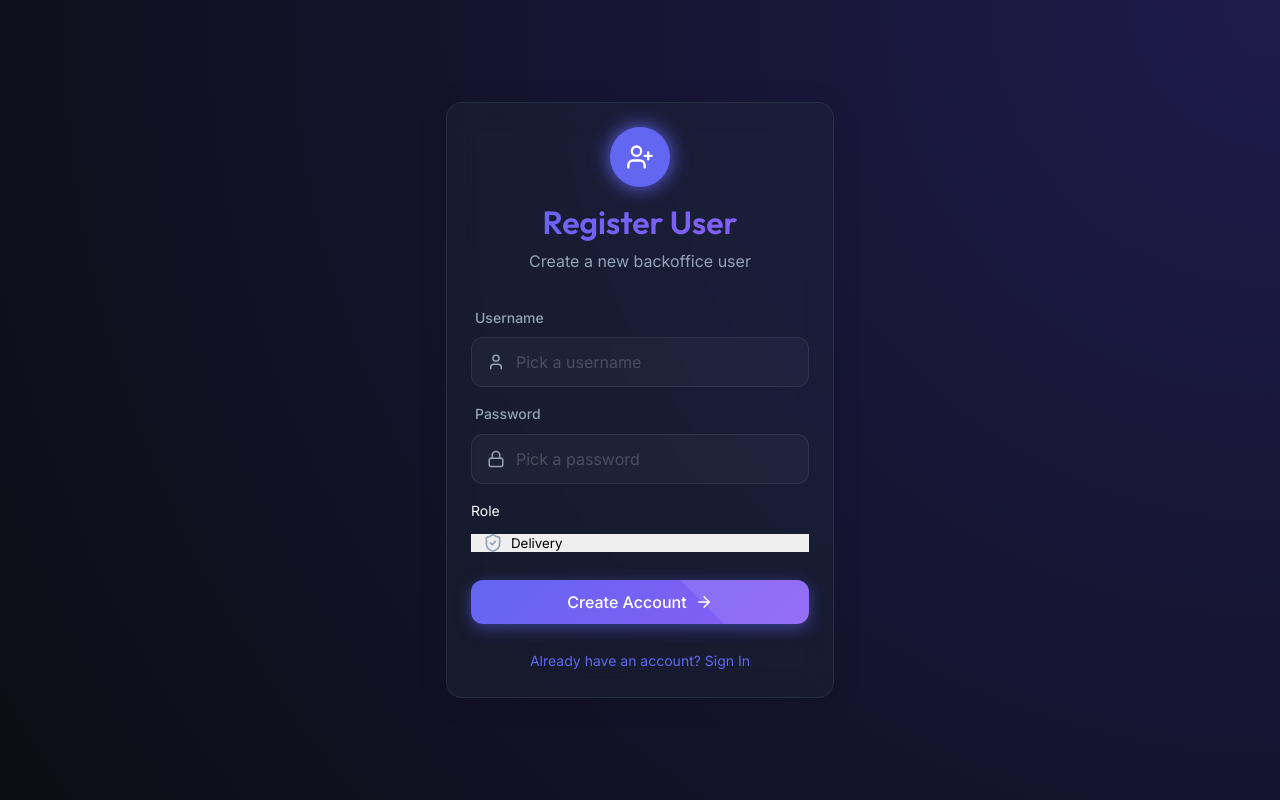
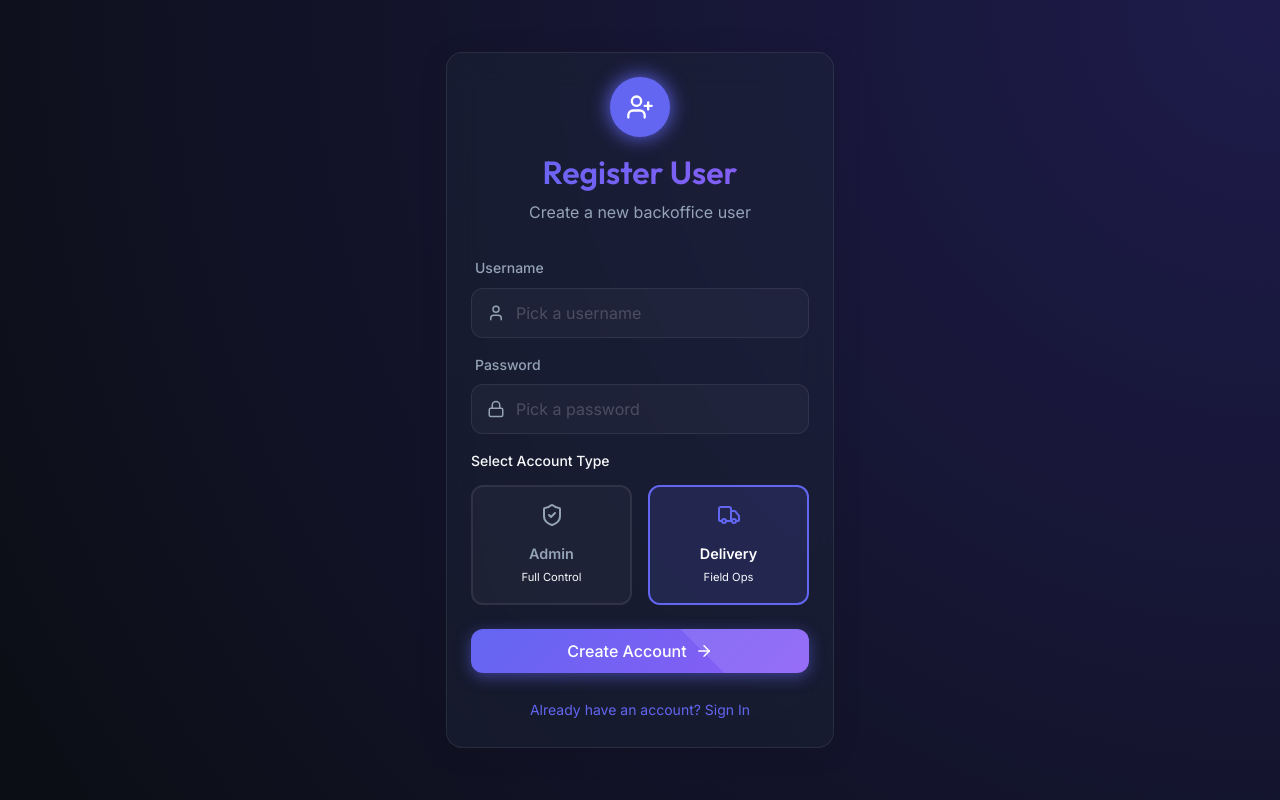
Before and after one commit to DarwinSalcedo/tracker-orders, a React (Vite) app in the folder frontend/: page /backoffice/register in a window 1280 px wide. Built offline with nearby package versions, Linux system fonts and the light colour scheme; no server answers.

Commit message:
visual enhance registration

```diff
--- a/frontend/src/pages/Backoffice/Register.jsx
+++ b/frontend/src/pages/Backoffice/Register.jsx
@@ -5,7 +5,7 @@ import { motion } from 'framer-motion';
 import Button from '../../components/ui/Button';
 import Input from '../../components/ui/Input';
 import Card from '../../components/ui/Card';
-import { Lock, User, UserPlus, ArrowRight, Loader, ShieldCheck } from 'lucide-react';
+import { Lock, User, UserPlus, ArrowRight, Loader, ShieldCheck, Truck } from 'lucide-react';
 
 const Register = () => {
     const [username, setUsername] = useState('');
@@ -85,18 +85,53 @@ const Register = () => {
                         />
 
                         <div className="input-group" style={{ marginBottom: '1.5rem' }}>
-                            <label style={{ display: 'block', marginBottom: '0.5rem', color: 'var(--color-text-dim)', fontSize: '0.875rem' }}>Role</label>
-                            <div style={{ position: 'relative' }}>
-                                <ShieldCheck size={20} style={{ position: 'absolute', left: '12px', top: '50%', transform: 'translateY(-50%)', color: 'var(--color-text-muted)' }} />
-                                <select
-                                    className="input-field"
-                                    value={role}
-                                    onChange={(e) => setRole(e.target.value)}
-                                    style={{ width: '100%', paddingLeft: '40px', appearance: 'none' }}
+                            <label style={{ display: 'block', marginBottom: '0.75rem', color: 'var(--color-text-dim)', fontSize: '0.875rem', fontWeight: '500' }}>Select Account Type</label>
+                            <div style={{ display: 'grid', gridTemplateColumns: '1fr 1fr', gap: '1rem' }}>
+                                <motion.div
+                                    whileHover={{ scale: 1.02 }}
+                                    whileTap={{ scale: 0.98 }}
+                                    onClick={() => setRole('Admin')}
+                                    style={{
+                                        padding: '1rem',
+                                        background: role === 'Admin' ? 'rgba(99, 102, 241, 0.15)' : 'rgba(255, 255, 255, 0.03)',
+                                        border: `2px solid ${role === 'Admin' ? 'var(--color-primary)' : 'var(--glass-border)'}`,
+                                        borderRadius: '12px',
+                                        cursor: 'pointer',
+                                        textAlign: 'center',
+                                        transition: 'all 0.2s ease'
+                                    }}
                                 >
-                                    <option value="Admin">Admin</option>
-                                    <option value="Delivery">Delivery</option>
-                                </select>
+                                    <ShieldCheck
+                                        size={24}
+                                        color={role === 'Admin' ? 'var(--color-primary)' : 'var(--color-text-muted)'}
+                                        style={{ marginBottom: '0.5rem' }}
+                                    />
+                                    <div style={{ fontWeight: '600', fontSize: '0.9rem', color: role === 'Admin' ? 'white' : 'var(--color-text-muted)' }}>Admin</div>
+                                    <div style={{ fontSize: '0.7rem', color: 'var(--color-text-dim)', marginTop: '0.25rem' }}>Full Control</div>
+                                </motion.div>
+
+                                <motion.div
+                                    whileHover={{ scale: 1.02 }}
+                                    whileTap={{ scale: 0.98 }}
+                                    onClick={() => setRole('Delivery')}
+                                    style={{
+                                        padding: '1rem',
+                                        background: role === 'Delivery' ? 'rgba(99, 102, 241, 0.15)' : 'rgba(255, 255, 255, 0.03)',
+                                        border: `2px solid ${role === 'Delivery' ? 'var(--color-primary)' : 'var(--glass-border)'}`,
+                                        borderRadius: '12px',
+                                        cursor: 'pointer',
+                                        textAlign: 'center',
+                                        transition: 'all 0.2s ease'
+                                    }}
+                                >
+                                    <Truck
+                                        size={24}
+                                        color={role === 'Delivery' ? 'var(--color-primary)' : 'var(--color-text-muted)'}
+                                        style={{ marginBottom: '0.5rem' }}
+                                    />
+                                    <div style={{ fontWeight: '600', fontSize: '0.9rem', color: role === 'Delivery' ? 'white' : 'var(--color-text-muted)' }}>Delivery</div>
+                                    <div style={{ fontSize: '0.7rem', color: 'var(--color-text-dim)', marginTop: '0.25rem' }}>Field Ops</div>
+                                </motion.div>
                             </div>
                         </div>
 
```
